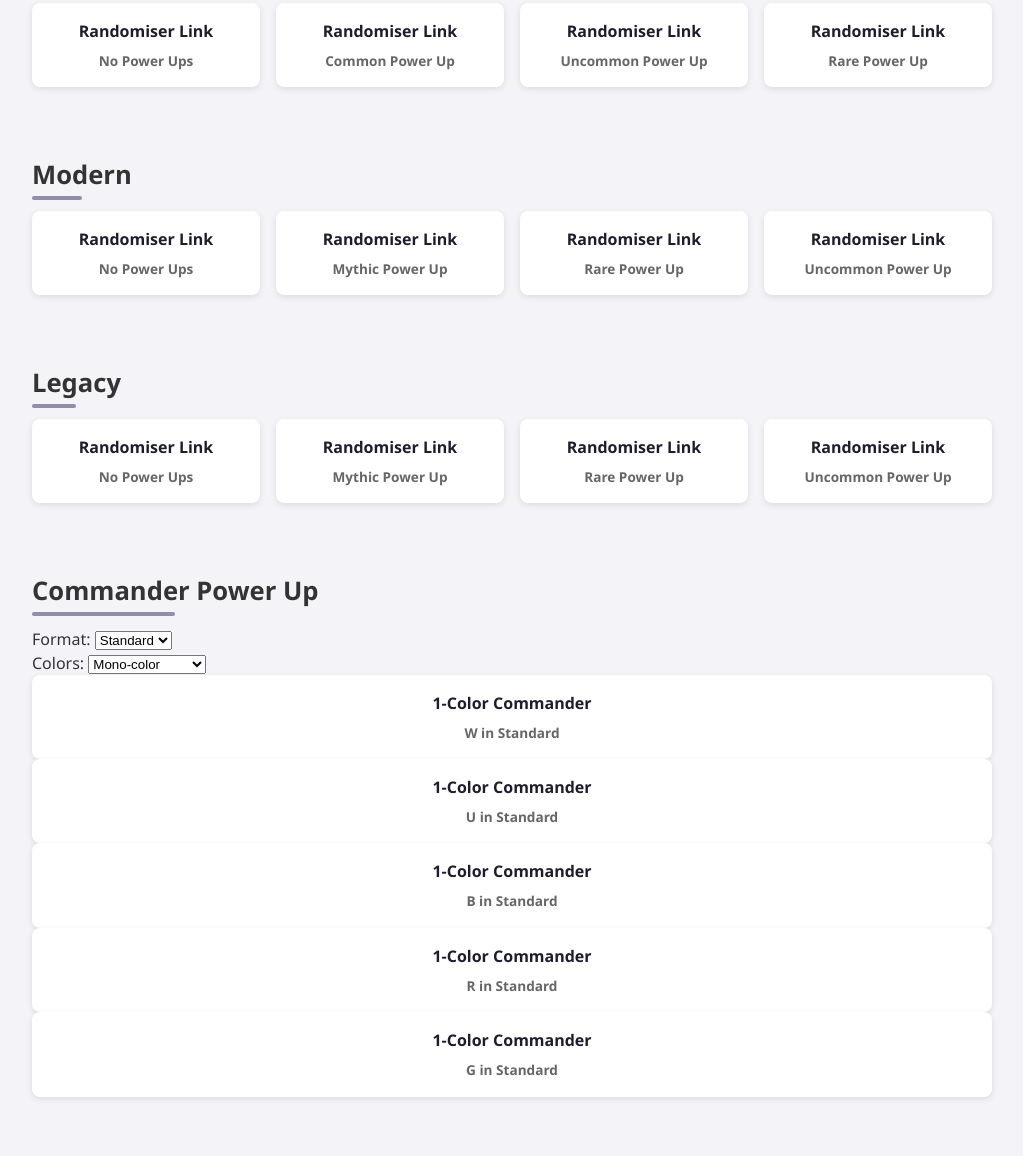
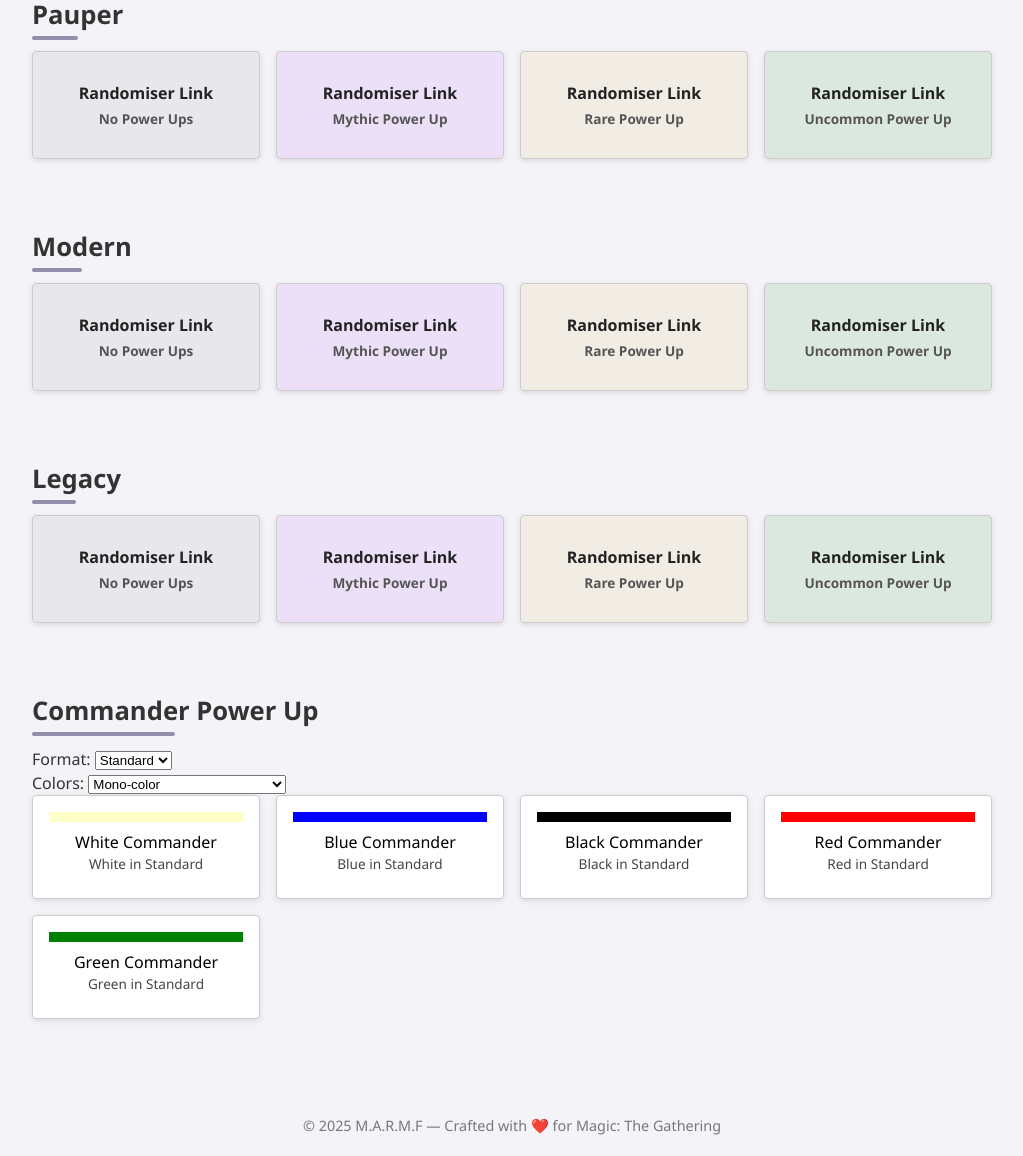
Before and after one commit to jostflo7/jostflo7.github.io, a plain HTML site: page marmf/index.html in a window 1280 px wide. Shown: the part 601-1757 px from the top of the page, without its empty margins (128-1151 px from the left). Drawn offline with Linux system fonts and the light colour scheme.

Commit message:
add colors for rarity links

```diff
--- a/marmf/index.html
+++ b/marmf/index.html
@@ -96,6 +96,60 @@
       font-size: .9rem;
       color: #777;
     }
+
+    /* grid and card styling (your existing rules) */
+    .grid {
+      display: grid;
+      grid-template-columns: repeat(auto-fit, minmax(180px, 1fr));
+      gap: 1rem;
+    }
+
+    .card a {
+      display: block;
+      padding: 0.75rem;
+      border-radius: 6px;
+      text-decoration: none;
+      color: #222;
+      border: 1px solid transparent;
+      transition: background-color 0.2s, border-color 0.2s;
+    }
+
+    .card a span {
+      display: block;
+      font-size: 0.85rem;
+      color: #555;
+      margin-top: 0.25rem;
+    }
+
+    /* rarity classes */
+    .rarity-common {
+      background-color: rgba(128, 128, 128, 0.1);
+      /* pale gray */
+      border-color: rgba(128, 128, 128, 0.3);
+    }
+
+    .rarity-uncommon {
+      background-color: rgba(0, 128, 0, 0.1);
+      /* pale green */
+      border-color: rgba(0, 128, 0, 0.3);
+    }
+
+    .rarity-rare {
+      background-color: rgba(212, 175, 55, 0.1);
+      /* pale gold */
+      border-color: rgba(212, 175, 55, 0.4);
+    }
+
+    .rarity-mythic {
+      background-color: rgba(163, 53, 238, 0.1);
+      /* pale purple */
+      border-color: rgba(163, 53, 238, 0.4);
+    }
+
+    /* hover effect */
+    .card a:hover {
+      filter: brightness(0.95);
+    }
   </style>
 </head>
 
@@ -108,21 +162,29 @@
     <section id="standard">
       <h2>Standard</h2>
       <div class="grid">
-        <div class="card">
-          <a href="https://scryfall.com/random?as=grid&order=name&q=%28game%3Apaper%29+legal%3Astandard">Randomiser
-            Link<span>No Power Ups</span></a>
+        <div class="card rarity-common">
+          <a href="https://scryfall.com/random?as=grid&order=name&q=(game:paper)+legal:standard">
+            Randomiser Link
+            <span>No Power Ups</span>
+          </a>
         </div>
-        <div class="card">
-          <a href="https://scryfall.com/random?as=grid&order=name&q=%28game%3Apaper%29+legal%3Astandard+rarity%3Am">Randomiser
-            Link<span>Mythic Power Up</span></a>
+        <div class="card rarity-mythic">
+          <a href="https://scryfall.com/random?as=grid&order=name&q=(game:paper)+legal:standard+rarity:m">
+            Randomiser Link
+            <span>Mythic Power Up</span>
+          </a>
         </div>
-        <div class="card">
-          <a href="https://scryfall.com/random?as=grid&order=name&q=%28game%3Apaper%29+legal%3Astandard+rarity%3Ar">Randomiser
-            Link<span>Rare Power Up</span></a>
+        <div class="card rarity-rare">
+          <a href="https://scryfall.com/random?as=grid&order=name&q=(game:paper)+legal:standard+rarity:r">
+            Randomiser Link
+            <span>Rare Power Up</span>
+          </a>
         </div>
-        <div class="card">
-          <a href="https://scryfall.com/random?as=grid&order=name&q=%28game%3Apaper%29+legal%3Astandard+rarity%3Au">Randomiser
-            Link<span>Uncommon Power Up</span></a>
+        <div class="card rarity-uncommon">
+          <a href="https://scryfall.com/random?as=grid&order=name&q=(game:paper)+legal:standard+rarity:u">
+            Randomiser Link
+            <span>Uncommon Power Up</span>
+          </a>
         </div>
       </div>
     </section>
@@ -130,21 +192,29 @@
     <section id="pioneer">
       <h2>Pioneer</h2>
       <div class="grid">
-        <div class="card">
+        <div class="card rarity-common">
           <a href="https://scryfall.com/random?as=grid&order=name&q=(game:paper)+legal:pioneer">
-            Randomiser Link<span>No Power Ups</span></a>
+            Randomiser Link
+            <span>No Power Ups</span>
+          </a>
         </div>
-        <div class="card">
+        <div class="card rarity-mythic">
           <a href="https://scryfall.com/random?as=grid&order=name&q=(game:paper)+legal:pioneer+rarity:m">
-            Randomiser Link<span>Mythic Power Up</span></a>
+            Randomiser Link
+            <span>Mythic Power Up</span>
+          </a>
         </div>
-        <div class="card">
+        <div class="card rarity-rare">
           <a href="https://scryfall.com/random?as=grid&order=name&q=(game:paper)+legal:pioneer+rarity:r">
-            Randomiser Link<span>Rare Power Up</span></a>
+            Randomiser Link
+            <span>Rare Power Up</span>
+          </a>
         </div>
-        <div class="card">
+        <div class="card rarity-uncommon">
           <a href="https://scryfall.com/random?as=grid&order=name&q=(game:paper)+legal:pioneer+rarity:u">
-            Randomiser Link<span>Uncommon Power Up</span></a>
+            Randomiser Link
+            <span>Uncommon Power Up</span>
+          </a>
         </div>
       </div>
     </section>
@@ -152,21 +222,29 @@
     <section id="pauper">
       <h2>Pauper</h2>
       <div class="grid">
-        <div class="card">
+        <div class="card rarity-common">
           <a href="https://scryfall.com/random?as=grid&order=name&q=(game:paper)+legal:pauper">
-            Randomiser Link<span>No Power Ups</span></a>
+            Randomiser Link
+            <span>No Power Ups</span>
+          </a>
         </div>
-        <div class="card">
-          <a href="https://scryfall.com/random?as=grid&order=name&q=(game:paper)+legal:pauper+rarity:c">
-            Randomiser Link<span>Common Power Up</span></a>
+        <div class="card rarity-mythic">
+          <a href="https://scryfall.com/random?as=grid&order=name&q=(game:paper)+legal:pauper+rarity:m">
+            Randomiser Link
+            <span>Mythic Power Up</span>
+          </a>
         </div>
-        <div class="card">
+        <div class="card rarity-rare">
+          <a href="https://scryfall.com/random?as=grid&order=name&q=(game:paper)+legal:pauper+rarity:r">
+            Randomiser Link
+            <span>Rare Power Up</span>
+          </a>
+        </div>
+        <div class="card rarity-uncommon">
           <a href="https://scryfall.com/random?as=grid&order=name&q=(game:paper)+legal:pauper+rarity:u">
-            Randomiser Link<span>Uncommon Power Up</span></a>
-        </div>
-        <div class="card">
-          <a href="https://scryfall.com/random?as=grid&order=name&q=(game:paper)+legal:pauper+rarity:r">
-            Randomiser Link<span>Rare Power Up</span></a>
+            Randomiser Link
+            <span>Uncommon Power Up</span>
+          </a>
         </div>
       </div>
     </section>
@@ -174,21 +252,29 @@
     <section id="modern">
       <h2>Modern</h2>
       <div class="grid">
-        <div class="card">
+        <div class="card rarity-common">
           <a href="https://scryfall.com/random?as=grid&order=name&q=(game:paper)+legal:modern">
-            Randomiser Link<span>No Power Ups</span></a>
+            Randomiser Link
+            <span>No Power Ups</span>
+          </a>
         </div>
-        <div class="card">
+        <div class="card rarity-mythic">
           <a href="https://scryfall.com/random?as=grid&order=name&q=(game:paper)+legal:modern+rarity:m">
-            Randomiser Link<span>Mythic Power Up</span></a>
+            Randomiser Link
+            <span>Mythic Power Up</span>
+          </a>
         </div>
-        <div class="card">
+        <div class="card rarity-rare">
           <a href="https://scryfall.com/random?as=grid&order=name&q=(game:paper)+legal:modern+rarity:r">
-            Randomiser Link<span>Rare Power Up</span></a>
+            Randomiser Link
+            <span>Rare Power Up</span>
+          </a>
         </div>
-        <div class="card">
+        <div class="card rarity-uncommon">
           <a href="https://scryfall.com/random?as=grid&order=name&q=(game:paper)+legal:modern+rarity:u">
-            Randomiser Link<span>Uncommon Power Up</span></a>
+            Randomiser Link
+            <span>Uncommon Power Up</span>
+          </a>
         </div>
       </div>
     </section>
@@ -196,21 +282,29 @@
     <section id="legacy">
       <h2>Legacy</h2>
       <div class="grid">
-        <div class="card">
+        <div class="card rarity-common">
           <a href="https://scryfall.com/random?as=grid&order=name&q=(game:paper)+legal:legacy">
-            Randomiser Link<span>No Power Ups</span></a>
+            Randomiser Link
+            <span>No Power Ups</span>
+          </a>
         </div>
-        <div class="card">
+        <div class="card rarity-mythic">
           <a href="https://scryfall.com/random?as=grid&order=name&q=(game:paper)+legal:legacy+rarity:m">
-            Randomiser Link<span>Mythic Power Up</span></a>
+            Randomiser Link
+            <span>Mythic Power Up</span>
+          </a>
         </div>
-        <div class="card">
+        <div class="card rarity-rare">
           <a href="https://scryfall.com/random?as=grid&order=name&q=(game:paper)+legal:legacy+rarity:r">
-            Randomiser Link<span>Rare Power Up</span></a>
+            Randomiser Link
+            <span>Rare Power Up</span>
+          </a>
         </div>
-        <div class="card">
+        <div class="card rarity-uncommon">
           <a href="https://scryfall.com/random?as=grid&order=name&q=(game:paper)+legal:legacy+rarity:u">
-            Randomiser Link<span>Uncommon Power Up</span></a>
+            Randomiser Link
+            <span>Uncommon Power Up</span>
+          </a>
         </div>
       </div>
     </section>
@@ -234,8 +328,8 @@
           <label for="color-select">Colors:</label>
           <select id="color-select">
             <option value="mono">Mono-color</option>
-            <option value="two">Two-color</option>
-            <option value="three">Three-color</option>
+            <option value="two">Two-color (Guilds)</option>
+            <option value="three">Three-color (Shards/Wedges)</option>
             <option value="fourplus">Four-plus colors</option>
           </select>
         </div>
@@ -244,67 +338,149 @@
       <div id="cards-container" class="cards"></div>
 
       <script>
-        // all possible color-code groups
-        const colorSets = {
-          mono: ["W", "U", "B", "R", "G"],
-          two: ["WU", "WB", "WR", "WG", "UB", "UR", "UG", "BR", "BG", "RG"],
-          three: ["WUB", "WUR", "WUG", "WBR", "WBG", "WRG", "UBR", "UBG", "URG", "BRG"],
-          fourplus: ["WUBR", "WUBG", "WURG", "WBRG", "UBRG", "WUBRG"]  // includes 5-color
+        // exact swatch colors for each mana symbol
+        const letterRGB = {
+          W: [255, 255, 200],   // light pale yellow instead of white
+          U: [0, 0, 255],
+          B: [0, 0, 0],
+          R: [255, 0, 0],
+          G: [0, 128, 0]
         };
 
-        const formatSelect = document.getElementById('format-select');
-        const colorSelect = document.getElementById('color-select');
+        // friendly names + codes
+        const colorSets = {
+          mono: [
+            { code: "W", name: "White" },
+            { code: "U", name: "Blue" },
+            { code: "B", name: "Black" },
+            { code: "R", name: "Red" },
+            { code: "G", name: "Green" }
+          ],
+          two: [
+            { code: "WU", name: "Azorius" },
+            { code: "WB", name: "Orzhov" },
+            { code: "WR", name: "Boros" },
+            { code: "WG", name: "Selesnya" },
+            { code: "UB", name: "Dimir" },
+            { code: "UR", name: "Izzet" },
+            { code: "UG", name: "Simic" },
+            { code: "BR", name: "Rakdos" },
+            { code: "BG", name: "Golgari" },
+            { code: "RG", name: "Gruul" }
+          ],
+          three: [
+            { code: "WUB", name: "Esper" },
+            { code: "WUR", name: "Jeskai" },
+            { code: "WUG", name: "Bant" },
+            { code: "WBR", name: "Mardu" },
+            { code: "WBG", name: "Abzan" },
+            { code: "WRG", name: "Naya" },
+            { code: "UBR", name: "Grixis" },
+            { code: "UBG", name: "Sultai" },
+            { code: "URG", name: "Temur" },
+            { code: "BRG", name: "Jund" }
+          ],
+          fourplus: [
+            { code: "WUBR", name: "Sans Green" },
+            { code: "WUBG", name: "Sans Red" },
+            { code: "WURG", name: "Sans Black" },
+            { code: "WBRG", name: "Sans Blue" },
+            { code: "UBRG", name: "Sans White" },
+            { code: "WUBRG", name: "Five-Color" }
+          ]
+        };
+
+        const fmtSelect = document.getElementById('format-select');
+        const clrSelect = document.getElementById('color-select');
         const container = document.getElementById('cards-container');
 
+        function capitalize(str) {
+          return str.charAt(0).toUpperCase() + str.slice(1);
+        }
+
         function generateCards() {
-          const fmt = formatSelect.value;
-          const clrGroup = colorSets[colorSelect.value];
+          const fmt = fmtSelect.value;
+          const group = colorSets[clrSelect.value];
           container.innerHTML = '';
 
-          // we'll show up to 10 codes (if there are fewer, show them all)
-          clrGroup.slice(0, 10).forEach(code => {
-            const link = document.createElement('a');
-            // build Scryfall URL
-            link.href = `https://scryfall.com/random?as=grid&order=name`
+          group.slice(0, 10).forEach(({ code, name }) => {
+            const href = `https://scryfall.com/random?as=grid&order=name`
               + `&q=(type:creature+type:legendary)+color=${code}`
               + `+(game:paper)+legal:${fmt}`;
-            link.target = '_blank';
-            link.innerHTML = `${code.length}-Color Commander<span>${code} in ${fmt.charAt(0).toUpperCase() + fmt.slice(1)}</span>`;
 
-            const card = document.createElement('div');
-            card.className = 'card';
-            card.appendChild(link);
-            container.appendChild(card);
+            // build swatches
+            const swatches = code.split('').map(ch => {
+              const [r, g, b] = letterRGB[ch];
+              return `<span class="swatch" style="
+                        background-color: rgb(${r},${g},${b});
+                        border: 1px solid rgba(${r},${g},${b},0.5);
+                      "></span>`;
+            }).join('');
+
+            // single .card anchor
+            const a = document.createElement('a');
+            a.className = 'card';
+            a.href = href;
+            a.target = '_blank';
+            a.innerHTML = `
+              <div class="swatches">${swatches}</div>
+              <div class="text">
+                ${name} Commander
+                <span>${name} in ${capitalize(fmt)}</span>
+              </div>
+            `;
+
+            container.appendChild(a);
           });
         }
 
-        // regenerate whenever selections change
-        formatSelect.addEventListener('change', generateCards);
-        colorSelect.addEventListener('change', generateCards);
+        fmtSelect.addEventListener('change', generateCards);
+        clrSelect.addEventListener('change', generateCards);
 
-        // initial render
+        // initial
         generateCards();
       </script>
 
-      </div>
+      <style>
+        .cards {
+          display: grid;
+          grid-template-columns: repeat(auto-fill, minmax(180px, 1fr));
+          gap: 1rem;
+        }
+
+        .card {
+          display: block;
+          border: 1px solid #ccc;
+          border-radius: 4px;
+          text-decoration: none;
+          color: #000;
+          overflow: hidden;
+        }
+
+        .swatches {
+          display: flex;
+        }
+
+        .swatch {
+          flex: 1;
+          height: 8px;
+        }
+
+        .text {
+          padding: 0.5rem;
+          text-align: center;
+        }
+
+        .text span {
+          display: block;
+          font-size: 0.85em;
+          color: #444;
+        }
+      </style>
     </section>
 
   </main>
-  <script>
-    const tabs = document.querySelectorAll('.tab-button');
-    tabs.forEach(btn => {
-      btn.addEventListener('click', () => {
-        // deactivate all tabs & containers
-        tabs.forEach(b => b.classList.remove('active'));
-        document.querySelectorAll('.combo-container')
-          .forEach(c => c.classList.remove('active'));
-        // activate clicked tab and its target container
-        btn.classList.add('active');
-        document.getElementById(btn.dataset.target)
-          .classList.add('active');
-      });
-    });
-  </script>
+
   <footer>
     © 2025 M.A.R.M.F — Crafted with ❤️ for Magic: The Gathering
   </footer>
```
